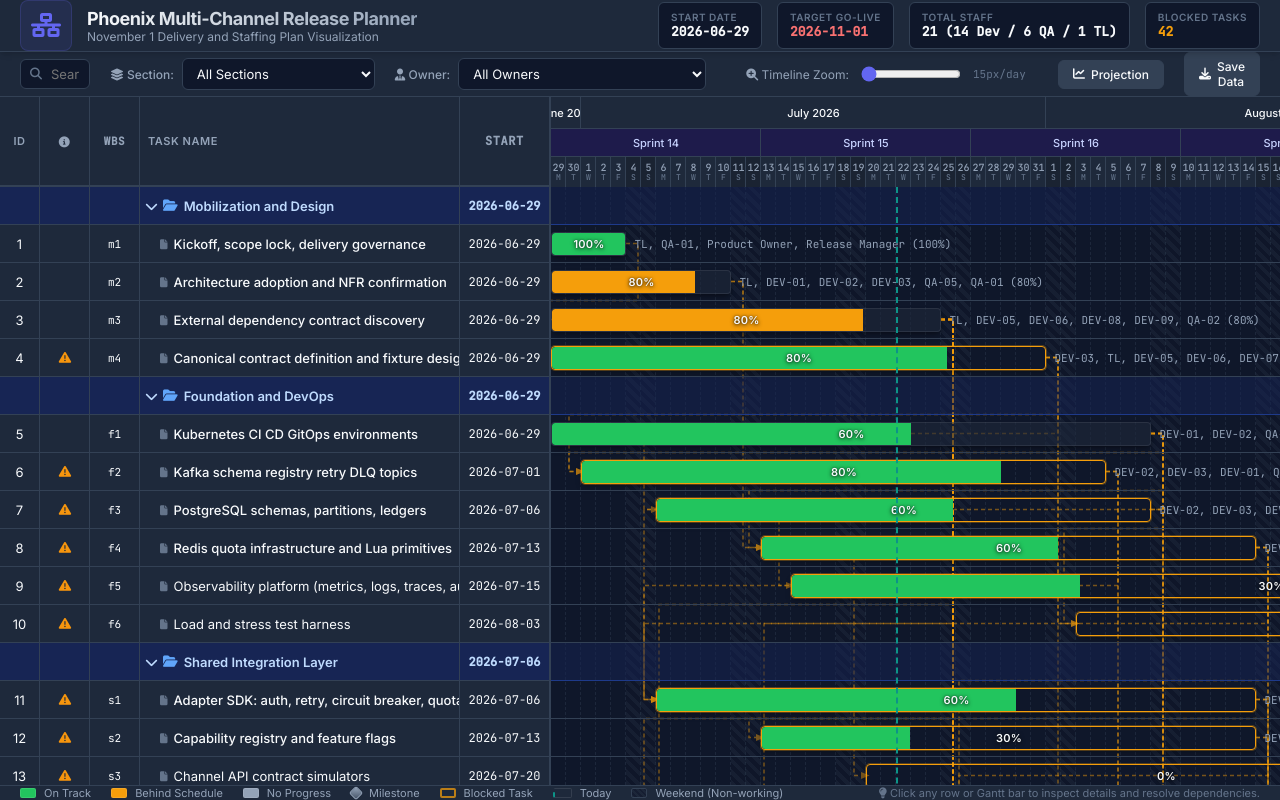
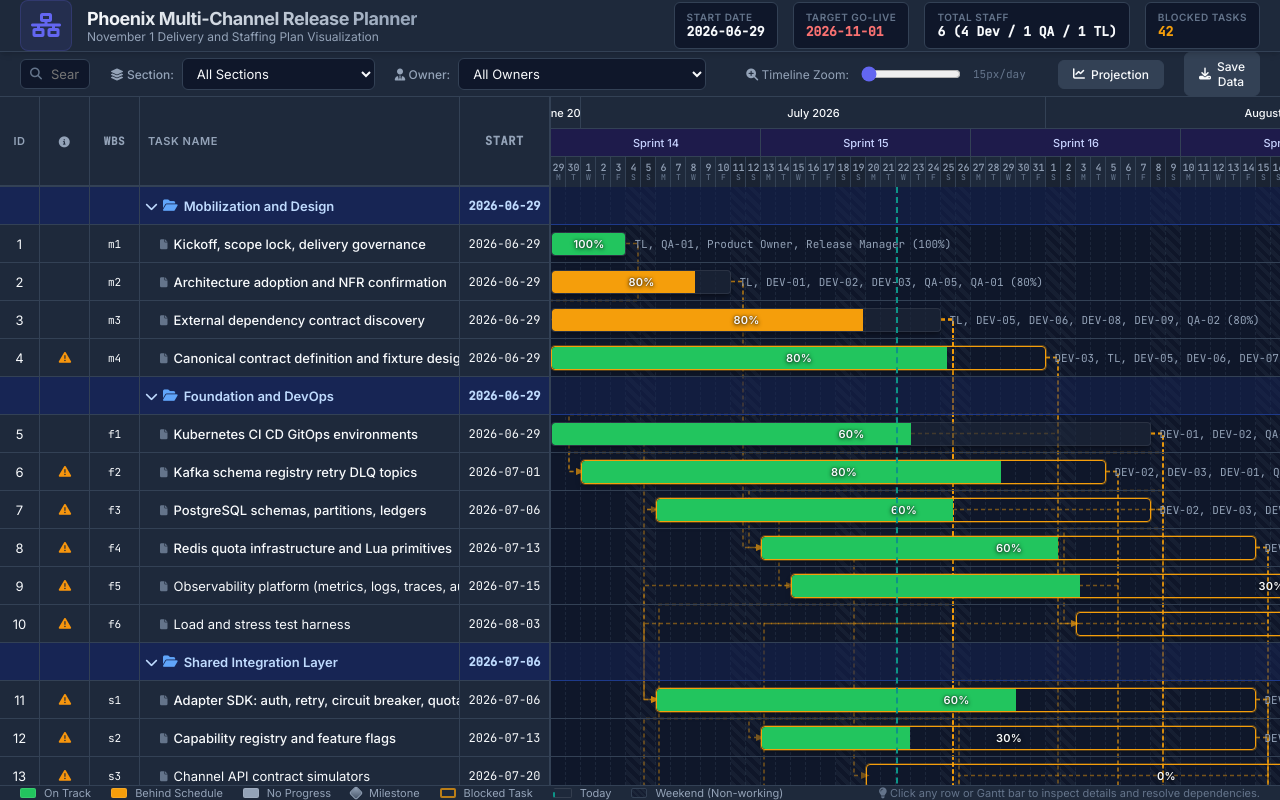
Before and after one commit to hermese-team/phoenix-multi-channel-mkp-design, a plain HTML site: page gantt-chart/index.html in a window 1280 px wide. Drawn offline with Linux system fonts and the light colour scheme.

Commit message:
gantt-chart: update staff count to 6 (4 Dev / 1 QA / 1 TL)

```diff
--- a/gantt-chart/index.html
+++ b/gantt-chart/index.html
@@ -38,7 +38,7 @@
         </div>
         <div class="stat-card">
           <span class="stat-label">Total Staff</span>
-          <span class="stat-val">21 (14 Dev / 6 QA / 1 TL)</span>
+          <span class="stat-val">6 (4 Dev / 1 QA / 1 TL)</span>
         </div>
         <div class="stat-card">
           <span class="stat-label">Blocked Tasks</span>
```
